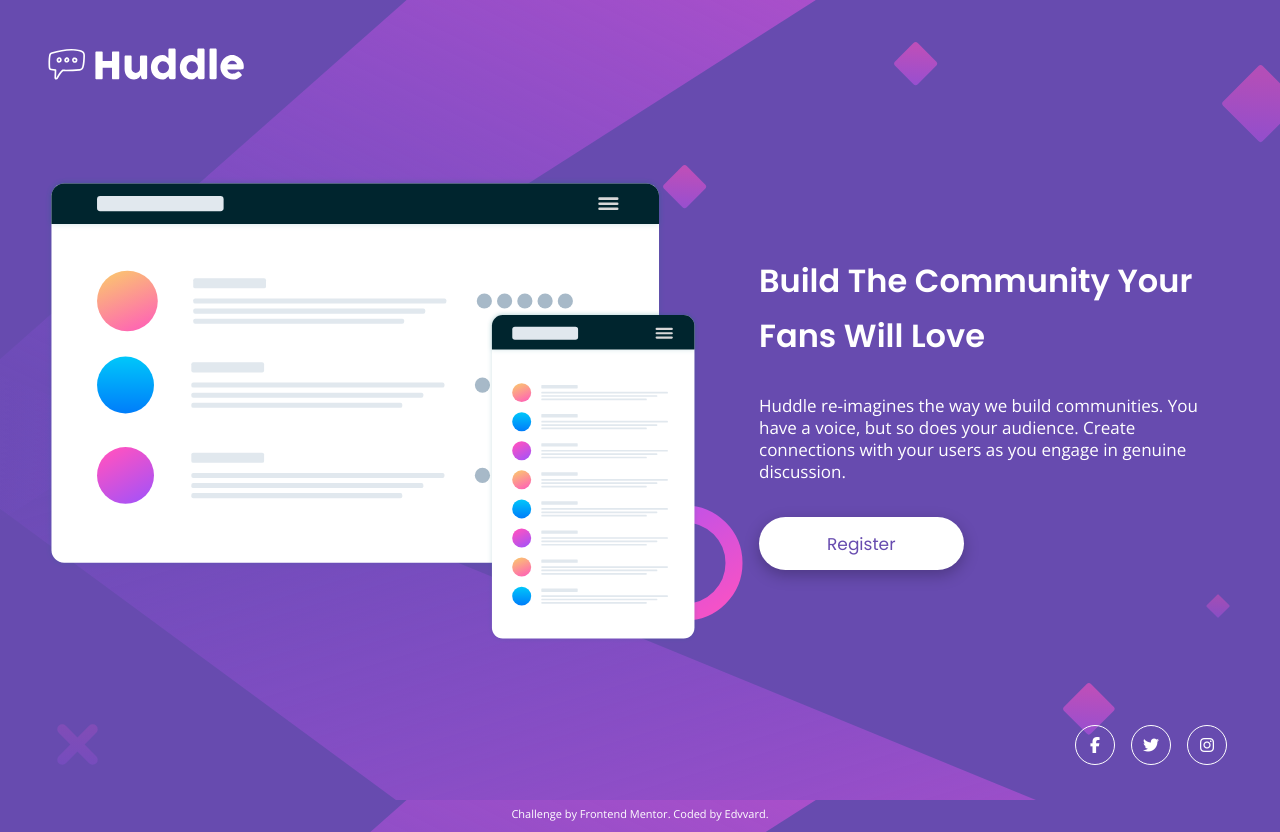
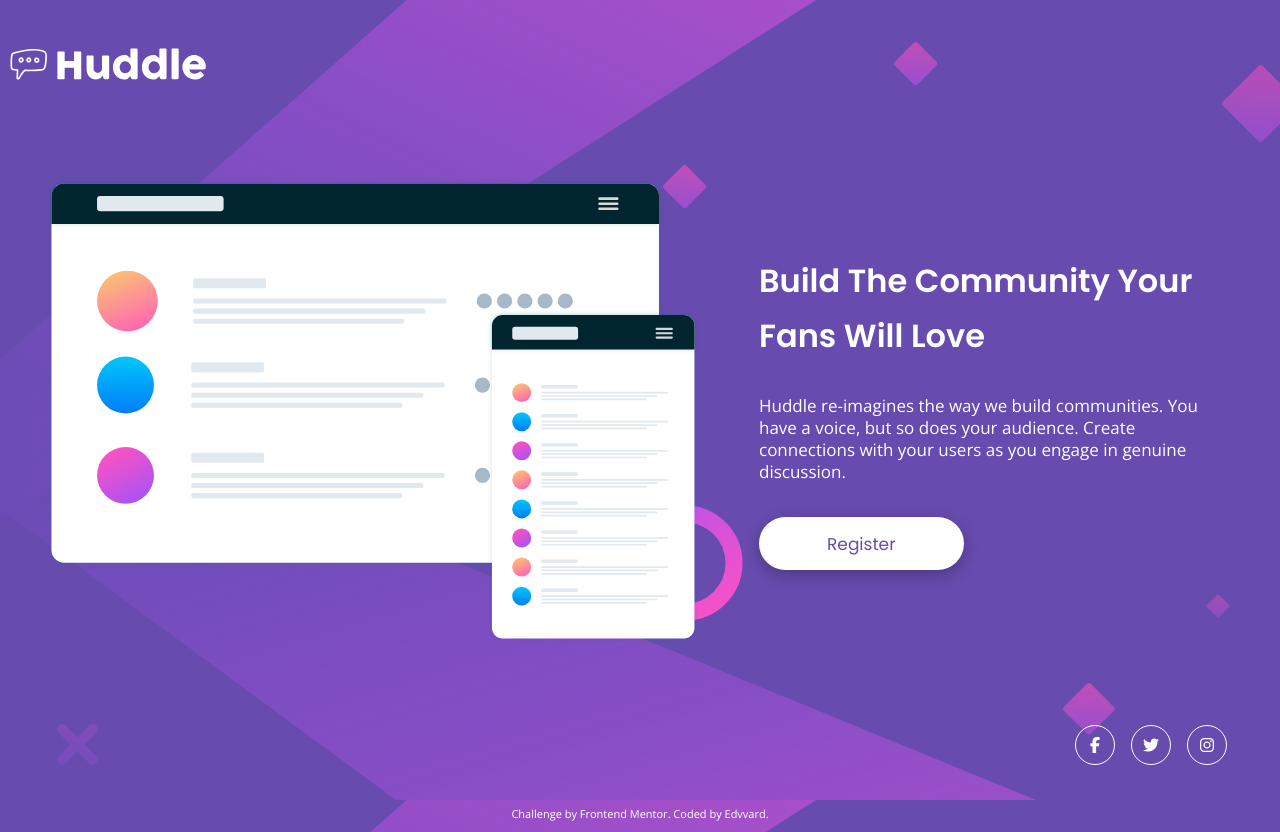
Before and after one commit to edvvarrd/fm-solution-2, a plain HTML site: page index.html in a window 1280 px wide. Drawn offline with nearby package versions, Linux system fonts and the light colour scheme.

Commit message:
Layout tweaks

```diff
--- a/sass/main.scss
+++ b/sass/main.scss
@@ -27,7 +27,7 @@ body {
 }
 .top {
 	display: flex;
-	padding: 2.5em 2.5em;
+	padding: 2.5em 0;
 	&__logo {
 		width: 50%;
 	}
```
Also changed, not shown: css/main.css, 1 other file.
